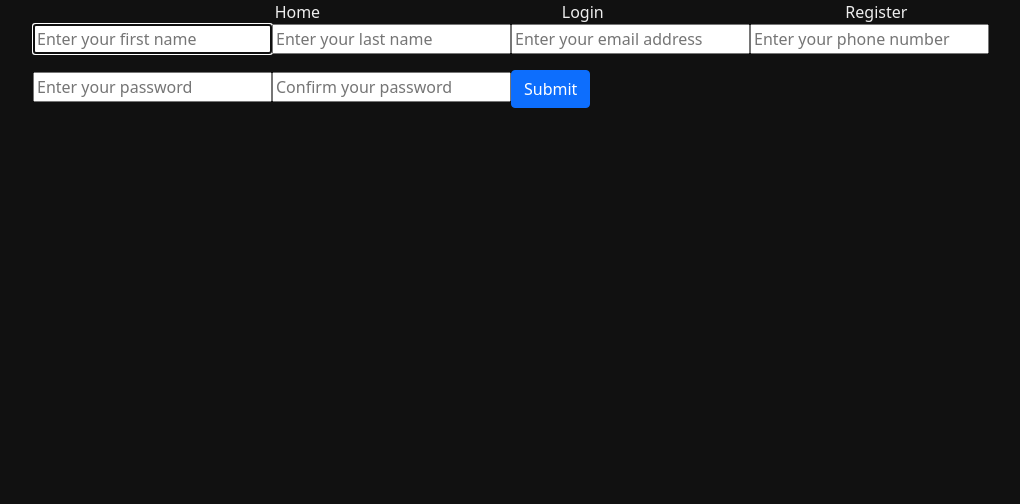
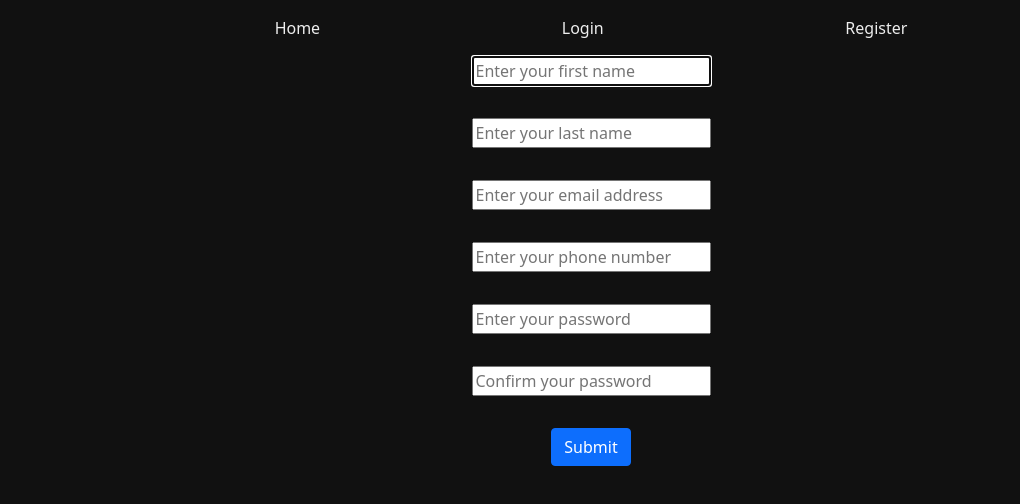
Before and after one commit to Ritik-gh/final-project-frontend, a React (Create React App) app: page /register in a window 1280 px wide. Shown: the top 504 px of the page, without its empty margins (49-1069 px from the left). Built offline with nearby package versions, Linux system fonts and the light colour scheme.

Commit message:
added context to authorization🤩

```diff
--- a/src/App.js
+++ b/src/App.js
@@ -1,16 +1,31 @@
+import { useState, createContext } from "react";
 import Header from "./components/helper/Header";
 import Router from "./router.js";
 import "bootstrap/dist/css/bootstrap.min.css";
 import "./assets/css/app.css";
 // import Router from "./router.js";
 
+export const Auth = createContext();
+
 const App = () => {
+  const [isAuth, setAuth] = useState(
+    window.localStorage.user === undefined || window.localStorage.user === ""
+      ? false
+      : true
+  );
+  let Authorization = {
+    isAuth: isAuth,
+    setAuth,
+  };
+
   return (
     <>
-      <Header />
-      <main>
-        <Router />
-      </main>
+      <Auth.Provider value={Authorization}>
+        <Header />
+        <main>
+          <Router />
+        </main>
+      </Auth.Provider>
     </>
   );
 };
--- a/src/components/Login.jsx
+++ b/src/components/Login.jsx
@@ -1,8 +1,10 @@
-import { useState } from "react";
+import { useState, useContext } from "react";
 import baseUrl from "../config.js";
 import { useHistory, useLocation } from "react-router-dom";
+import { Auth } from "../App.js";
 
-const Login = () => {
+const Login = (props) => {
+  const auth = useContext(Auth);
   const history = useHistory();
   function handleLogin(e) {
     e.preventDefault();
@@ -47,15 +49,15 @@ const Login = () => {
       })
         .then((response) => response.text())
         .then((data) => {
-          console.log(data);
-          window.sessionStorage.data = data;
           if (data == "invalid email") {
             email.nextElementSibling.innerText =
               "Seems like there is no user with this email, try registering first";
           } else if (data == "invalid password") {
             password.nextElementSibling.innerText = "Password didn't match";
           } else if (data == "valid") {
-            window.sessionStorage.user = "logged";
+            window.localStorage.user = email.value;
+            // props.setAuth(true);
+            auth.setAuth(true);
             history.push("/");
           }
         })
@@ -67,24 +69,28 @@ const Login = () => {
   return (
     <>
       <div className="container">
-        <form onSubmit={handleLogin}>
-          <label>
+        <form
+          onSubmit={handleLogin}
+          className="d-flex flex-column justify-content-center align-items-center"
+        >
+          <label className="mb-3">
             <input
               type="email"
               name=""
               id="email"
               placeholder="Enter your email address"
               autoFocus
-              autocomplete="new-password"
+              autoComplete="new-password"
             />
             <p />
           </label>
-          <label>
+          <label className="mb-3">
             <input
               type="password"
               name=""
               id="password"
               placeholder="Enter your password"
+              autoComplete="new-password"
             />
             <p />
           </label>
--- a/src/components/Register.jsx
+++ b/src/components/Register.jsx
@@ -102,8 +102,11 @@ const Register = () => {
   return (
     <>
       <div className="container">
-        <form onSubmit={handleRegister}>
-          <label>
+        <form
+          onSubmit={handleRegister}
+          className="d-flex flex-column justify-content-center align-items-center"
+        >
+          <label className="mb-3">
             <input
               type="text"
               id="first_name"
@@ -113,7 +116,7 @@ const Register = () => {
             />
             <p />
           </label>
-          <label>
+          <label className="mb-3">
             <input
               type="text"
               id="last_name"
@@ -122,7 +125,7 @@ const Register = () => {
             />
             <p />
           </label>
-          <label>
+          <label className="mb-3">
             <input
               type="email"
               id="email"
@@ -131,7 +134,7 @@ const Register = () => {
             />
             <p />
           </label>
-          <label>
+          <label className="mb-3">
             <input
               type="number"
               id="phone"
@@ -140,7 +143,7 @@ const Register = () => {
             />
             <p />
           </label>
-          <label>
+          <label className="mb-3">
             <input
               type="password"
               id="password"
@@ -149,7 +152,7 @@ const Register = () => {
             />
             <p />
           </label>
-          <label>
+          <label className="mb-3">
             <input
               type="password"
               id="confirm_password"
--- a/src/components/helper/Header.jsx
+++ b/src/components/helper/Header.jsx
@@ -1,19 +1,36 @@
+import { useEffect, useState, useContext } from "react";
 import { useHistory } from "react-router-dom";
+import { Auth } from "../../App.js";
 const Header = () => {
   const history = useHistory();
+  const auth = useContext(Auth);
   return (
     <>
       <header className="container">
-        <section className="d-flex justify-content-evenly align-items-center">
+        <section className="d-flex justify-content-evenly align-items-center py-3">
           <span className="" onClick={() => history.push("/")}>
             Home
           </span>
+          {!auth.isAuth ? (
+            <>
               <span className="" onClick={() => history.push("/login")}>
                 Login
               </span>
               <span className="" onClick={() => history.push("/register")}>
                 Register
               </span>
+            </>
+          ) : (
+            <span
+              className=""
+              onClick={() => {
+                window.localStorage.user = "";
+                auth.setAuth(false);
+              }}
+            >
+              Logout
+            </span>
+          )}
         </section>
       </header>
     </>
```
Also changed, not shown: src/helper.js (added). Lines whose indentation alone changed are shown as unchanged.
